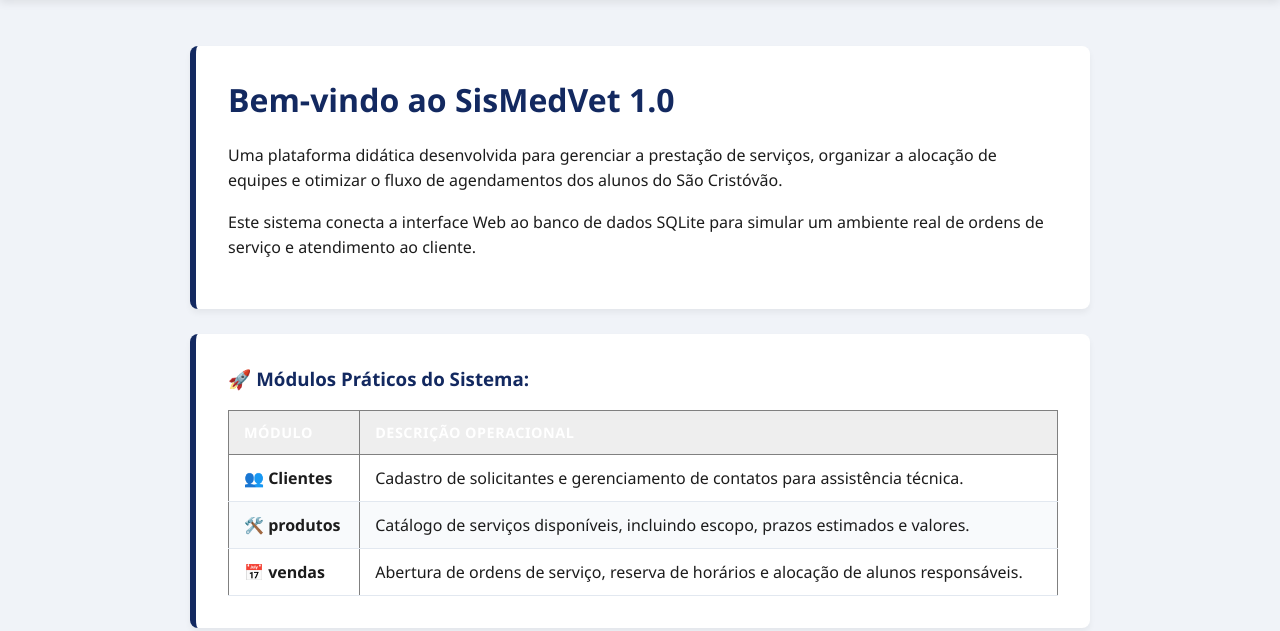
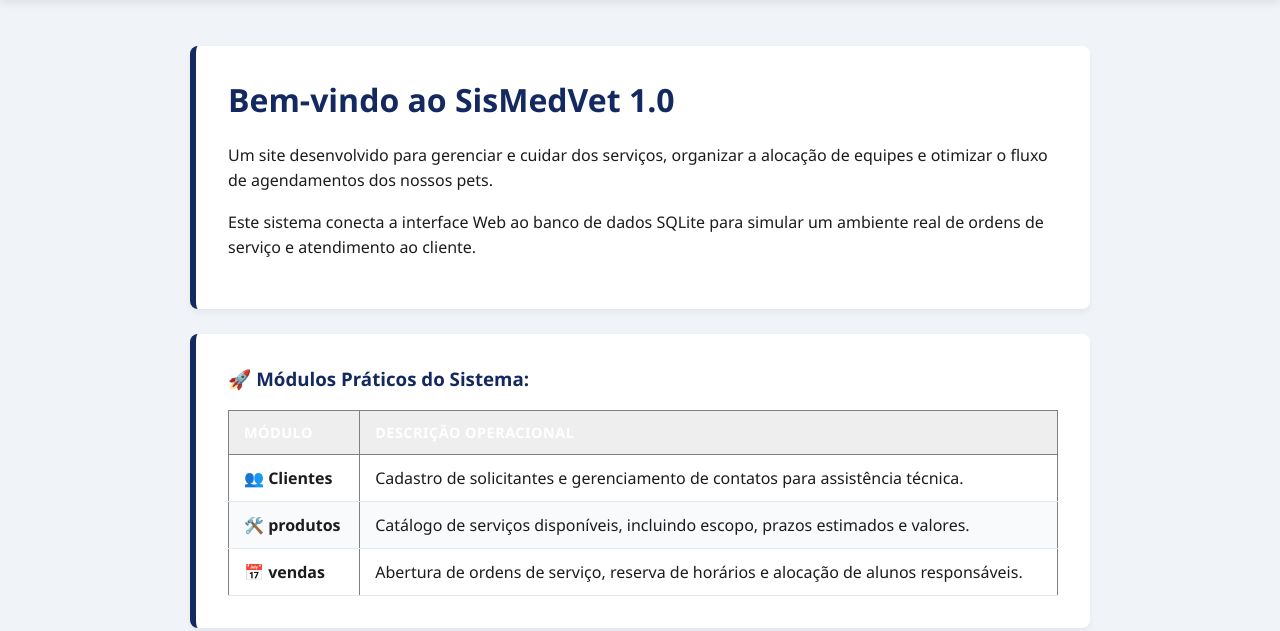
Before and after one commit to Bruh24kz/Sisloja, a website: page index.html in a window 1280 px wide. Shown: the part 295-926 px from the top of the page. Drawn offline with Linux system fonts and the light colour scheme.

Commit message:
Update index.html

```diff
--- a/index.html
+++ b/index.html
@@ -23,7 +23,7 @@
     <div class="container">
         <div class="card">
             <h1>Bem-vindo ao SisMedVet 1.0</h1>
-            <p>Uma plataforma didática desenvolvida para gerenciar a prestação de serviços, organizar a alocação de equipes e otimizar o fluxo de agendamentos dos alunos do São Cristóvão.</p>
+            <p>Um site desenvolvido para gerenciar e cuidar dos serviços, organizar a alocação de equipes e otimizar o fluxo de agendamentos dos nossos pets.</p>
 
             <p>Este sistema conecta a interface Web ao banco de dados SQLite para simular um ambiente real de ordens de serviço e atendimento ao cliente.</p>
         </div>
```
